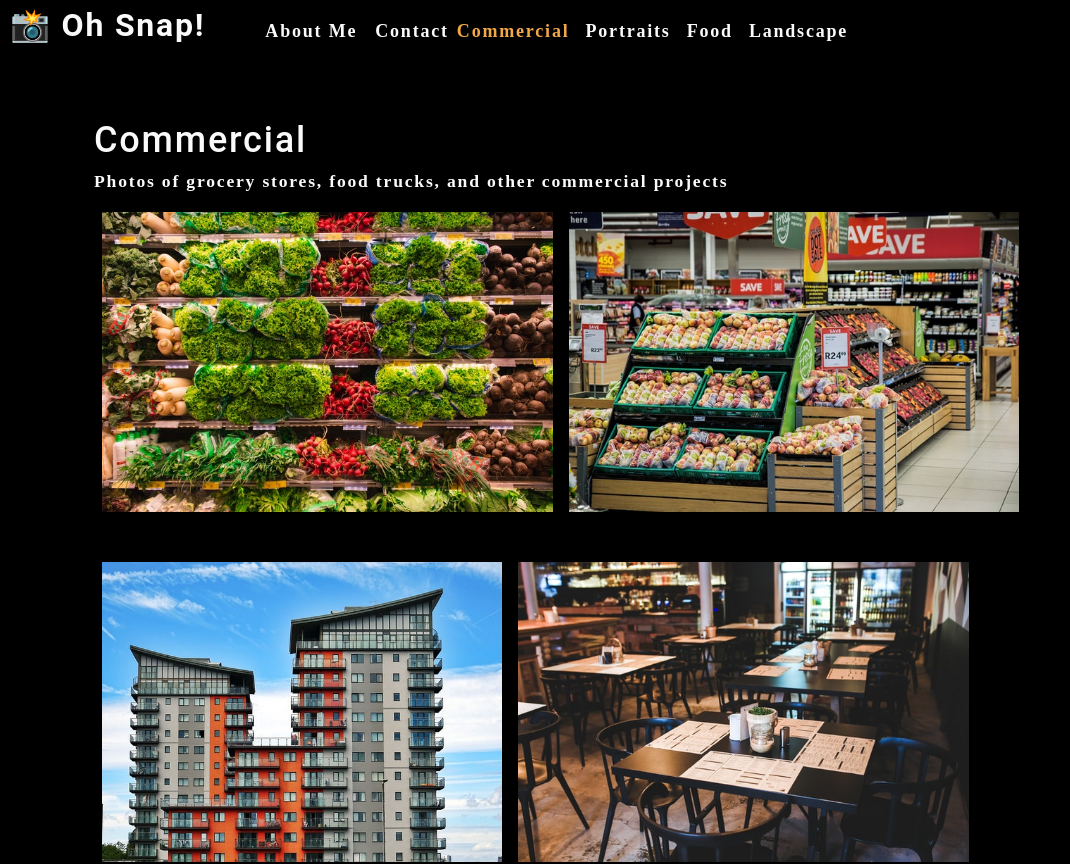
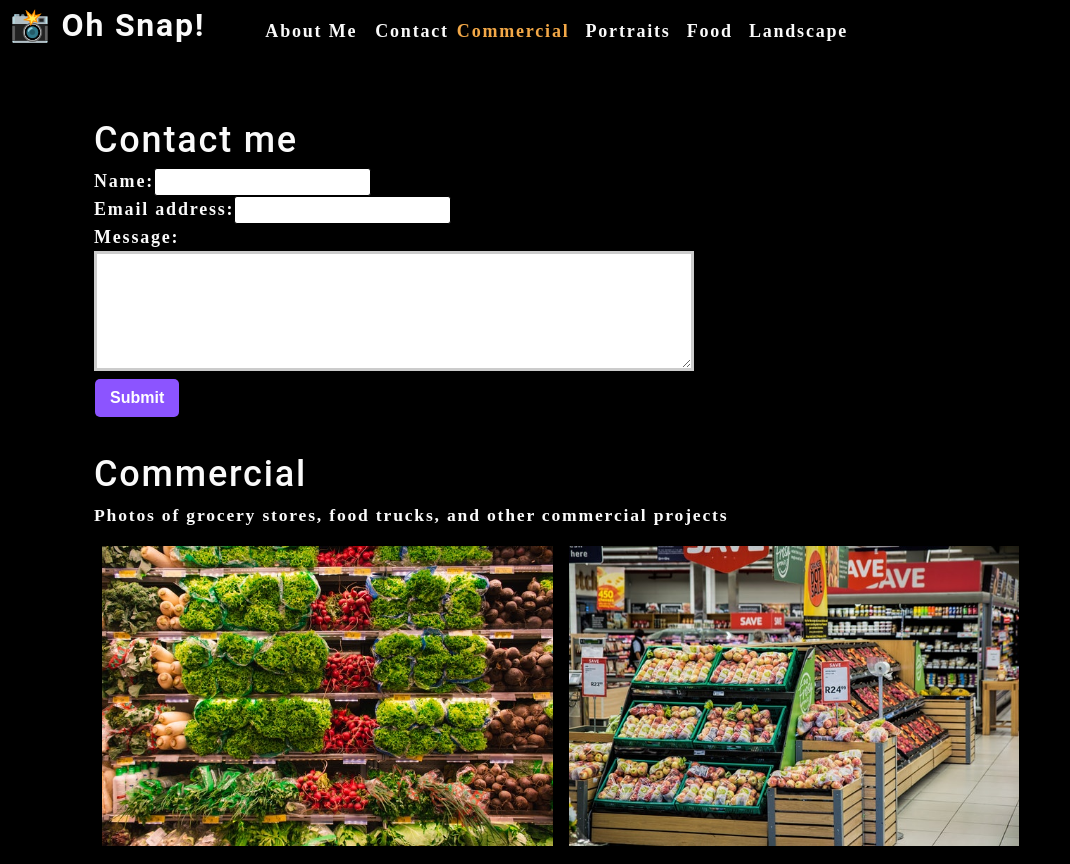
Before and after one commit to campbefs/photo-port, a React (Create React App) app: page / in a window 1280 px wide. Shown: the top 864 px of the page, without its empty margins (0-1070 px from the left). Built offline with nearby package versions, Linux system fonts and the light colour scheme.

Commit message:
handle submit

```diff
--- a/src/App.js
+++ b/src/App.js
@@ -2,6 +2,7 @@
 import Nav from './components/Nav';
 import About from './components/About';
 import Gallery from "./components/Gallery";
+import ContactForm from "./components/Contact";
 
 function App() {
 
@@ -25,6 +26,7 @@
       ></Nav>
       <main>
         <div>
+          <ContactForm></ContactForm>
           <Gallery
             currentCategory={currentCategory}
           ></Gallery>
--- a/src/components/Contact/index.js
+++ b/src/components/Contact/index.js
@@ -1,23 +1,35 @@
-import React from "react";
+import React, {useState} from "react";
 
 function ContactForm() {
-  // JSX
+
+  const [ formState, setFormState ] = useState({ name: '', email: '', message: ''});
+  const { name, email, message } = formState;
+
+  function handleChange(e) {
+    // setFormState({...formState, name: e.target.value });
+    setFormState({...formState, [e.target.name]: e.target.value })
+  }
+
+  function handleSubmit(e) {
+    e.preventDefault();
+    console.log(formState);
+  }
 
   return (
     <section>
       <h1>Contact me</h1>
-      <form id="contact-form">
+      <form id="contact-form" onSubmit={handleSubmit}>
         <div>
           <label htmlFor="name">Name:</label>
-          <input type="text" name="name" />
+          <input type="text" name="name" defaultValue={name} onChange={handleChange}/>
         </div>
         <div>
           <label htmlFor="email">Email address:</label>
-          <input type="email" name="email" />
+          <input type="email" name="email" defaultValue={email} onChange={handleChange}/>
         </div>
         <div>
           <label htmlFor="message">Message:</label>
-          <textarea name="message" rows="5" />
+          <textarea name="message" rows="5" defaultValue={message} onChange={handleChange}/>
         </div>
         <button type="submit">Submit</button>
       </form>
```
